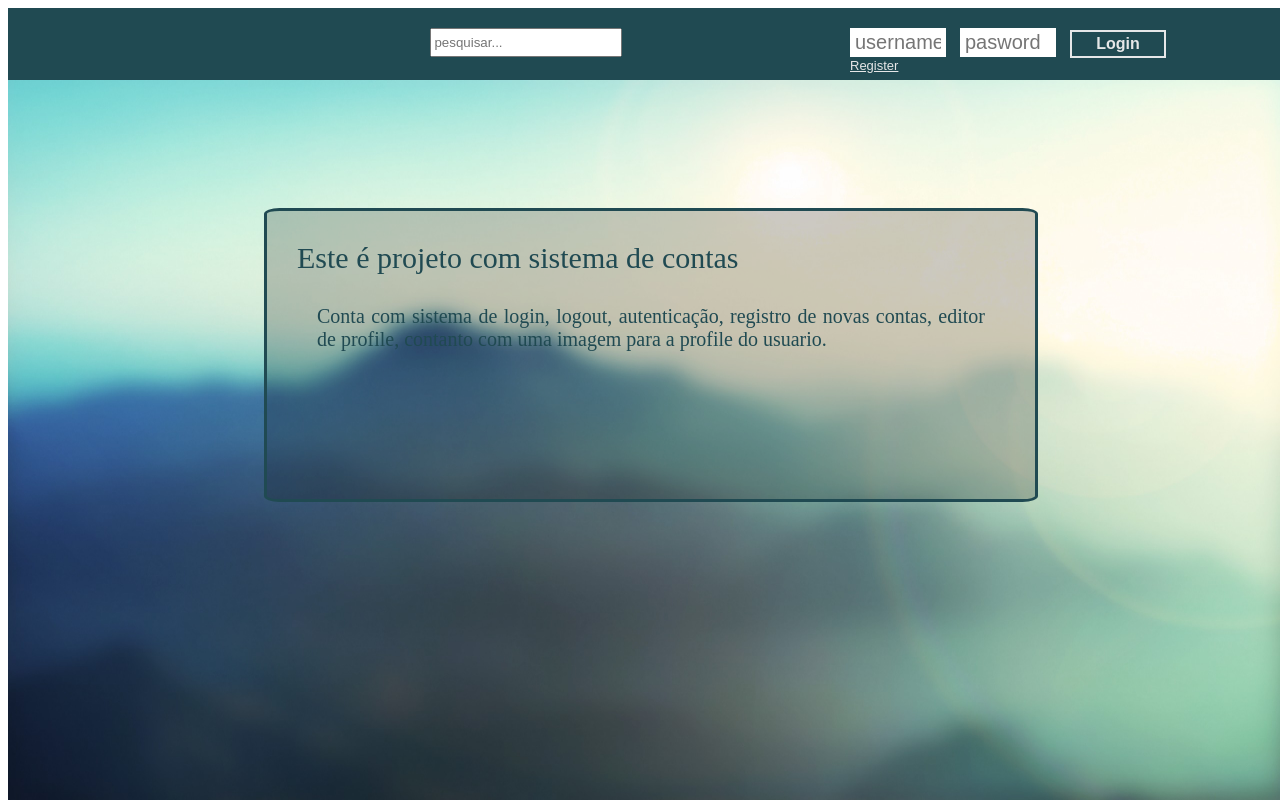
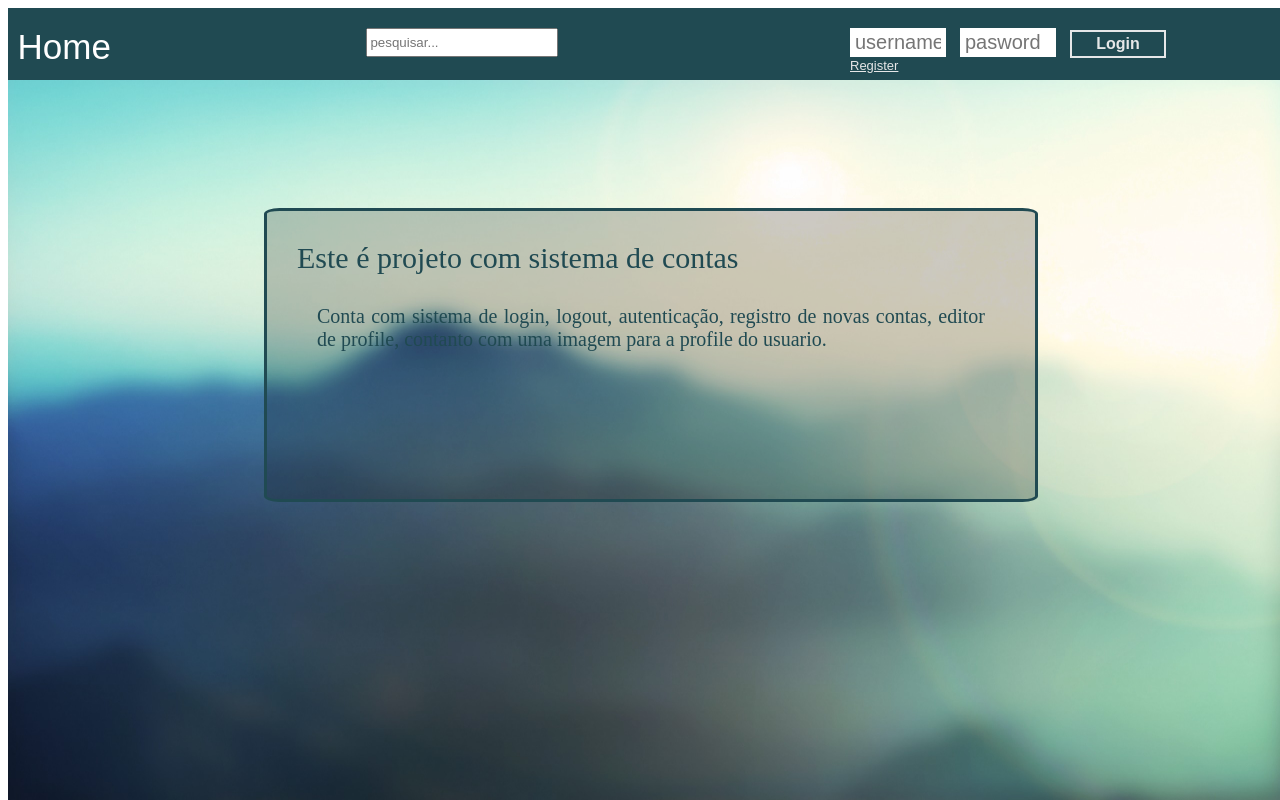
Before and after one commit to joaovitorsilvestre/django_socialmedia_photos, a Django app: page /home/ in a window 1280 px wide. Run offline with Django 3.2, Linux system fonts and the light colour scheme; data comes from the database, SQL or seed files in the repository; both versions use the stored data as it was after the commit.

Commit message:
Corrigido bugs de json no sistema de add friend, layout do header atualizado

```diff
--- a/home/static/css/header.css
+++ b/home/static/css/header.css
@@ -6,12 +6,28 @@
     background-color: #204A52
 }
 
+#logo_box {
+    float: left;
+    width: 15%;
+    height: 100%;
+    background-color: #204A52;
+}
+
+#login_link{
+    float: left;
+    margin-top: 10%;
+    margin-left: 5%;
+    font: 35px "", Arial;
+    color: white;
+    text-decoration: none;
+}
+
 #search_box {
     float: left;
     width: 30%;
     height: 100%;
     background-color: #204A52;
-    margin-left: 30%
+    margin-left: 10%
 }
 
 #search_input {
@@ -28,7 +44,7 @@
     position: absolute;
     z-index: 100;
     top: 7.2%;
-    left: 34%;
+    left: 29%;
     background-color: #2F6C78;
 }
 
--- a/home/templates/home/header.html
+++ b/home/templates/home/header.html
@@ -6,6 +6,10 @@
 
 <script type="text/javascript" src="../../static/js/header.js">
 </script>
+
+<div id="logo_box">
+    <a href='/home' id="login_link">Home</a>
+</div>
 
 <div id="search_box" type="text">
     <input id="search_input" type="text" placeholder="pesquisar..." onkeyup="filtrar_resultados(this.value);"/>
@@ -37,7 +41,7 @@
                     <p>{{sol}} quer seu amigo!</p>
                     <form method="post">
                       {% csrf_token %}
-                        <input type="submit" name="add_friend" value="{{sol}}" />
+                        <input type="submit" name="add_friend_val" value="{{sol}}" />
                     </form>
                 </div>
             {% endfor %}
--- a/home/templates/home/usuario_other_page.html
+++ b/home/templates/home/usuario_other_page.html
@@ -13,9 +13,8 @@
             <div id="conteudo_box">
                 {% if usuario_other.username not in friends %}
                     <form method="post" enctype="multipart/form-data"> {% csrf_token %}
-                        <input type="submit" name="add_friend" value="Solicitar amizade para o(a) {{usuario_other.name}}"/>
+                        <input type="submit" name="solicitar_friend" value="Solicitar amizade para o(a) {{usuario_other.name}}"/>
                     </form>
-                    <p>solicitações para o fulano: {{usuario_other.name}}</p>
                 {% else %}
                     <p>{{usuario.other.name}} é seu amigo</p>
                 {% endif %}
--- a/home/views.py
+++ b/home/views.py
@@ -27,19 +27,33 @@ class header_objeto(object):
             self.solicitacao = []
             self.friends = []
 
-    def add_friend(self,add_friend):
+    # esse metodo vai adicionar o amigo no field e vice versa para os dois passarem a ter o outro no field
+    def add_friend(self,add_friend_val):
         jsonDec = json.decoder.JSONDecoder()
+        for u in Usuario.objects.all():              ## tenho q fazer isso para transformar a variavel com a string de username
+            if u.username == add_friend_val:         ## se tornar uma variavel com o objeto correspondente ao usuario
+                add_friend_val = u                   # para isso verifico se add_friend_val consta no field username de algum usuario
+
+        ## fazendo para o usuario logado
         lista_friends = jsonDec.decode(self.usuario.friends)  ## le a lista
-        lista_friends.append(add_friend)
+        lista_friends.append(add_friend_val.username)
         self.usuario.friends = json.dumps(lista_friends)      #
 
         ## remove da solicitacao de amizade o amigo adicionado
-        lista_solicitacao = self.solicitacao
-        lista_solicitacao.remove(add_friend)
-        self.usuario.solicitacao = json.dumps(lista_solicitacao)
+        try:
+            lista_solicitacao = self.solicitacao
+            lista_solicitacao.remove(add_friend_val.username)
+            self.usuario.solicitacao = json.dumps(lista_solicitacao)
+        except:
+            pass
 
-        #salvando tudo
+        ## fazendo para ou outro usuario, o que acabou de ser aceito a solicitação
+        lista_friends = jsonDec.decode(add_friend_val.friends)
+        lista_friends.append(self.usuario.username)
+        add_friend_val.friends = json.dumps(lista_friends)
+
         self.usuario.save()
+        add_friend_val.save()
 
 #ESSA classe é utilizada para ser enviada para o html, desta forma garantindo que apenas os dados abaixo sairão do servidor para o cliente
 class usuario_other_data(object):
@@ -58,9 +72,9 @@ def Home(request):
                     'friends': header.friends}
 
     if header.active == True:
-        if request.method == 'POST' and 'add_friend' in request.POST:
-            add_friend = request.POST['add_friend']
-            header.add_friend(add_friend)
+        if request.method == 'POST' and 'add_friend_val' in request.POST:
+            add_friend_val = request.POST['add_friend_val']
+            header.add_friend(add_friend_val)
             return render(request, 'home/home.html', dic_to_html)
 
         return render(request, 'home/home.html', dic_to_html)
@@ -126,10 +140,23 @@ def Usuario_page(request, usuario_other):
                     'friends': header.friends}
 
     if header.active == True:
-        if request.method == 'POST' and 'add_friend' in request.POST:
-            add_friend = request.POST['add_friend']
-            header.add_friend(add_friend)
-            return render(request, 'home/home.html', dic_to_html)
+        if request.method == 'POST' and 'add_friend_val' in request.POST:
+            add_friend_val = request.POST['add_friend_val']
+            header.add_friend(add_friend_val)
+
+            return render(request, 'home/usuario_other_page.html', dic_to_html)
+
+        if request.method == 'POST' and 'solicitar_friend' in request.POST:
+            solicitar_friend = request.POST['solicitar_friend']
+
+            get_user_enc_solic = jsonDec.decode(usuario_encontrado.solicitacao) # pega a lista do field do usuario encontrado, e transforma de json para a lista
+            get_user_enc_solic.append(usuario.username)
+            usuario_encontrado.solicitacao = json.dumps(get_user_enc_solic) ## da append do username do usuario que fez a solicitação a lista carregada
+
+            usuario_encontrado.save()
+
+            return HttpResponse('Solicitação enviada para o/a ' + usuario_encontrado.name + '...confirmação: ' + usuario_encontrado.solicitacao)
+
 
         return render(request, 'home/usuario_other_page.html', dic_to_html)
 
@@ -150,16 +177,4 @@ def Usuario_page(request, usuario_other):
             else:
                 return render(request, 'home/usuario_other_page.html', dic_to_html)
 
-    if request.method == 'POST':
-        add_friend = request.POST['add_friend']
-
-        get_user_enc_solic = jsonDec.decode(usuario_encontrado.solicitacao) # pega a lista do field do usuario encontrado, e transforma de json para a lista
-        get_user_enc_solic.append(usuario.username)
-        usuario_encontrado.solicitacao = json.dumps(get_user_enc_solic) ## da append do username do usuario que fez a solicitação a lista carregada
-
-        usuario_encontrado.save()
-
-        return HttpResponse('Solicitação enviada para o/a ' + usuario_encontrado.name + '...confirmação: ' + usuario_encontrado.solicitacao)
-
-
     return render(request, 'home/usuario_other_page.html', dic_to_html)
```
Also changed, not shown: accounts/migrations/0001_initial.py, db.sqlite3, media/image_profile_users/joao/pythonlogo.jpg (added).
